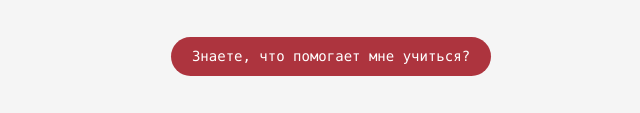
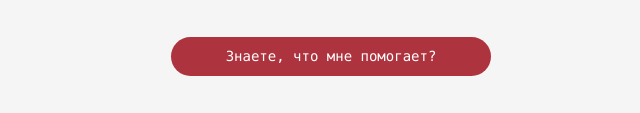
Before and after one commit to alyonachern/alyonachern.github.io, a plain HTML site: page index.html in a window 1280 px wide. Shown: the part 998-1111 px from the top of the page, 309-949 px from the left. Drawn offline with Linux system fonts and the light colour scheme.

Commit message:
Update index.html

```diff
--- a/index.html
+++ b/index.html
@@ -68,7 +68,7 @@
       </section>
     </main>
     <footer>
-      <button type = "button" class="button-link" href=""> Знаете, что помогает мне учиться? </button>
+      <button type = "button" class="button-link" href=""> Знаете, что мне помогает? </button>
     </footer>
     <script type="text/javascript" src="js.js"></script>
   </body>
```
